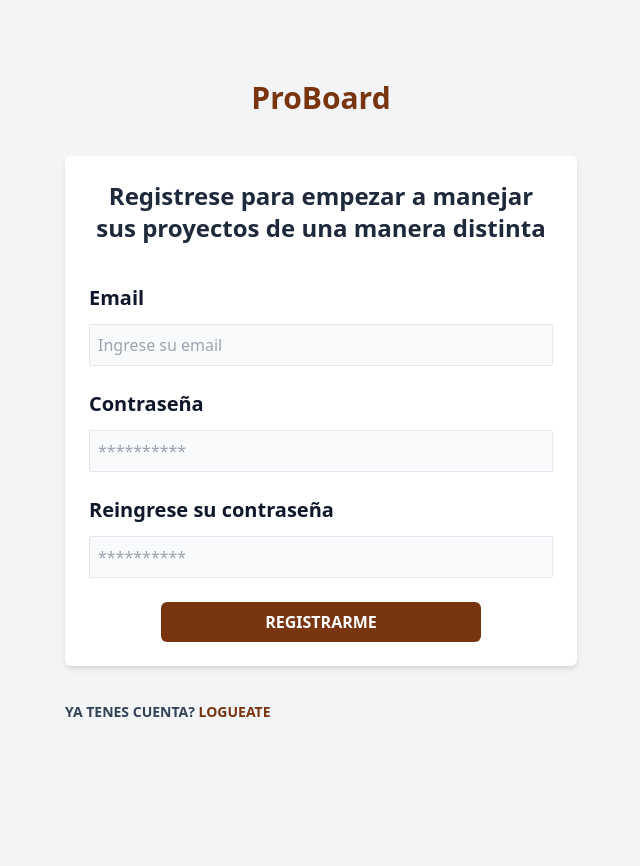
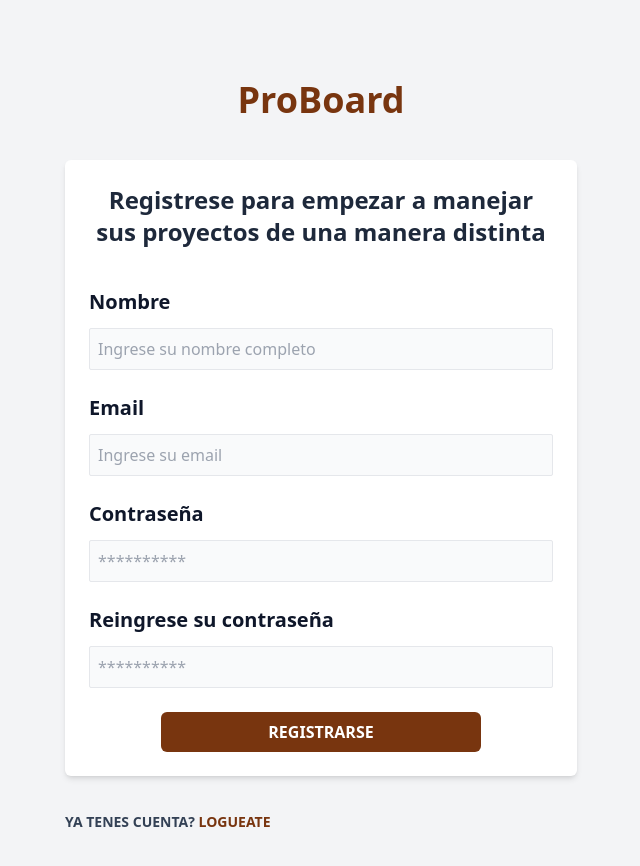
Before and after one commit to Enzo-cam/proboard, a React (Vite) app in the folder Frontend/: page /registrar in a window 1280 px wide. Shown: the top 866 px of the page, without its empty margins (319-959 px from the left). Built offline with nearby package versions, Linux system fonts and the light colour scheme.

Commit message:
Register page

```diff
--- a/Frontend/src/paginas/Registrar.jsx
+++ b/Frontend/src/paginas/Registrar.jsx
@@ -1,34 +1,111 @@
+import { useState } from "react";
 import { Link } from "react-router-dom";
+import Alerta from "../componentes/Alerta";
 
 const Registrar = () => {
+  const [nombre, setNombre] = useState("");
+  const [email, setEmail] = useState("");
+  const [password, setPassword] = useState("");
+  const [repetirPass, setRepetirPass] = useState("");
+  const [alerta, setAlerta] = useState({})
+
+  const handleSubmit = e => {
+    e.preventDefault()
+
+    if([nombre, email, password, repetirPass].includes('')){
+      setAlerta({
+        msg: 'Todos los campos son obligatorios',
+        error: true
+      })
+      return
+    }
+  }
+
+  const {msg} = alerta;
   return (
     <>
-      <h1 className="text-center text-amber-900 font-bold text-3xl">
+      <h1 className="text-center text-amber-900 font-bold text-4xl">
         ProBoard
       </h1>
-
-
-      <form className="mt-10 mb-4 bg-white shadow-md rounded-md p-6 items-center max-sm:mx-6">
-      <h3 className="text-center mb-10 text-slate-800 font-bold text-2xl">Registrese para empezar a manejar sus proyectos de una manera distinta</h3>
+      {msg && <Alerta alerta={alerta} />}
+      <form
+        className="mt-10 mb-4 bg-white shadow-md rounded-md p-6 items-center max-sm:mx-6"
+        onSubmit={handleSubmit}
+      >
+        <h3 className="text-center mb-10 text-slate-800 font-bold text-2xl">
+          Registrese para empezar a manejar sus proyectos de una manera distinta
+        </h3>
         <div className="mt-2 mb-6">
-          <label htmlFor="email" className="text-slate-900 text-xl font-bold block">Email</label>
-          <input type="email" id="email" placeholder="Ingrese su email" className="w-full mt-3 p-2 border rounded-sm bg-gray-50" />
+          <label
+            htmlFor="name"
+            className="text-slate-900 text-xl font-bold block"
+          >
+            Nombre
+          </label>
+          <input
+            type="text"
+            id="name"
+            placeholder="Ingrese su nombre completo"
+            className="w-full mt-3 p-2 border rounded-sm bg-gray-50"
+            value={nombre}
+            onChange={(e) => setNombre(e.target.value)}
+          />
+        </div>
+        <div className="mt-2 mb-6">
+          <label
+            htmlFor="email"
+            className="text-slate-900 text-xl font-bold block"
+          >
+            Email
+          </label>
+          <input
+            type="email"
+            id="email"
+            placeholder="Ingrese su email"
+            className="w-full mt-3 p-2 border rounded-sm bg-gray-50"
+            value={email}
+            onChange={(e) => setEmail(e.target.value)}
+          />
         </div>
 
         <div className="my-6">
-          <label htmlFor="password" className="text-slate-900 text-xl font-bold block">Contraseña</label>
-          <input type="password" id="password" placeholder="**********" className="w-full mt-3 p-2 border rounded-sm bg-gray-50" />
+          <label
+            htmlFor="password"
+            className="text-slate-900 text-xl font-bold block"
+          >
+            Contraseña
+          </label>
+          <input
+            type="password"
+            id="password"
+            placeholder="**********"
+            className="w-full mt-3 p-2 border rounded-sm bg-gray-50"
+            value={password}
+            onChange={(e) => setPassword(e.target.value)}
+          />
         </div>
 
         <div className="my-6">
-          <label htmlFor="password2" className="text-slate-900 text-xl font-bold block">Reingrese su contraseña</label>
-          <input type="password" id="password2" placeholder="**********" className="w-full mt-3 p-2 border rounded-sm bg-gray-50" />
+          <label
+            htmlFor="password2"
+            className="text-slate-900 text-xl font-bold block"
+          >
+            Reingrese su contraseña
+          </label>
+          <input
+            type="password"
+            id="password2"
+            placeholder="**********"
+            className="w-full mt-3 p-2 border rounded-sm bg-gray-50"
+            value={repetirPass}
+            onChange={(e) => setRepetirPass(e.target.value)}
+          />
         </div>
 
         <div className="flex justify-center">
           <input
             type="submit"
-            value="Registrarme"
+            value="Registrarse"
             className="bg-amber-900 w-80 py-2 text-white uppercase font-bold rounded-md hover:cursor-pointer hover:bg-amber-950 transition-colors ease-linear"
           />
         </div>
```
